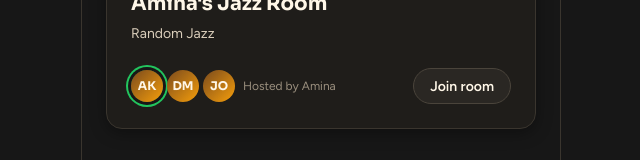
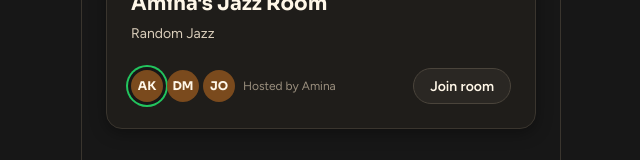
Before and after one commit to mathyeoyel/buro, a React (Vite) app in the folder frontend/: page / in a window 1280 px wide. Shown: the part 490-650 px from the top of the page, without its empty margins (319-959 px from the left). Built offline with nearby package versions, Linux system fonts and the light colour scheme; no server answers.

Commit message:
Enforce no-gradient UI rule

```diff
--- a/frontend/src/components/ui/Avatar.css
+++ b/frontend/src/components/ui/Avatar.css
@@ -3,7 +3,7 @@
   align-items: center;
   justify-content: center;
   border-radius: var(--radius-full);
-  background: linear-gradient(135deg, var(--color-brown), var(--color-orange));
+  background-color: var(--color-brown);
   color: var(--color-cream);
   font-family: var(--font-family-heading);
   font-weight: var(--font-weight-bold);
--- a/frontend/src/styles/global.css
+++ b/frontend/src/styles/global.css
@@ -1,4 +1,10 @@
 @import "./tokens.css";
+
+/*
+ * UI RULE: NO GRADIENTS. Buro uses flat solid colors only.
+ * Do not introduce linear-gradient, radial-gradient, or gradient-like
+ * backgrounds. Use solid brand colors, borders, shadows, and opacity instead.
+ */
 
 *,
 *::before,
--- a/frontend/src/styles/tokens.css
+++ b/frontend/src/styles/tokens.css
@@ -1,6 +1,10 @@
 /**
  * Buro design tokens — see docs/VISUAL_IDENTITY.md
  * Warm, playful, local, audio-first. Soft cream on deep charcoal.
+ *
+ * UI RULE: NO GRADIENTS. Use flat solid colors only.
+ * No linear-gradient / radial-gradient / gradient-like backgrounds anywhere.
+ * Borders, shadows, spacing, opacity, and solid-color surfaces only.
  */
 :root {
   /* --- Brand palette --- */
```
Also changed, not shown: 1 other file (tests, documents, lock files or other folders).
